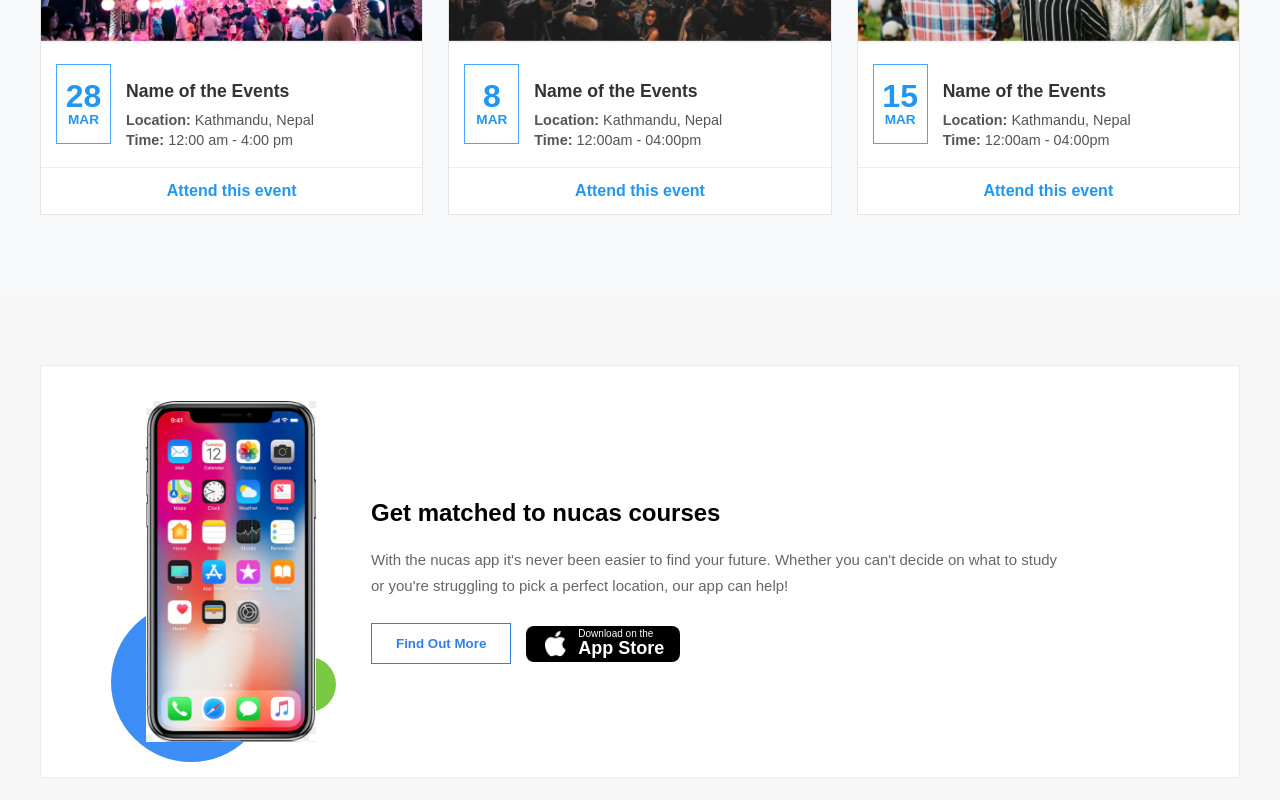
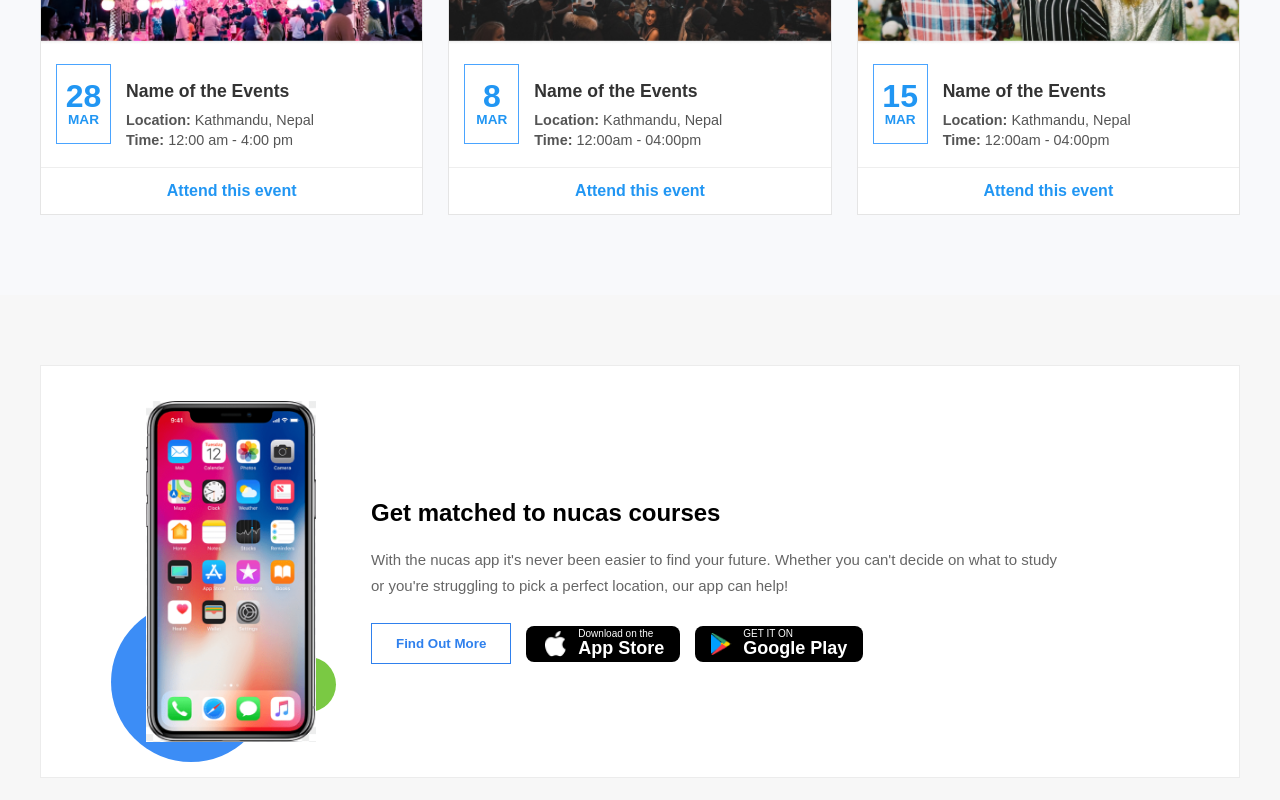
Before and after one commit to bibashmanjusubedi/schoolbharna-ui, a React (Vite) app: page / in a window 1280 px wide. Shown: the part 4304-5104 px from the top of the page. Built offline with nearby package versions, Linux system fonts and the light colour scheme.

Commit message:
feat: Button for Google Play and Apple Store

```diff
--- a/src/components/layout/CourseAppBanner.css
+++ b/src/components/layout/CourseAppBanner.css
@@ -162,10 +162,33 @@
     padding:12px 24px;
 
     background: #000;
+    color:#fff;
 
     border:none;
     border-radius:8px;
 
     cursor:pointer;
     transition:0.3s ease;
+
+    padding:8px 16px;
+    height:36px;
 }
+
+.google-play-btn:hover{
+    background: #1a1a1a;
+}
+
+
+.google-icon{
+    width:22px;
+    height:22px;
+    object-fit: contain;
+}
+
+
+.google-play-text{
+    display:flex;
+    flex-direction: column;
+    align-items: flex-start;
+    line-height: 1.1;
+}
--- a/src/components/layout/CourseAppBanner.jsx
+++ b/src/components/layout/CourseAppBanner.jsx
@@ -2,7 +2,7 @@ import "./CourseAppBanner.css";
 
 import mobile from "../../assets/images/smartPhone2.png";
 import appStore from "../../assets/images/appStore.png";
-import googlePlay from "../../assets/images/GooglePlayLogo.png";
+import googlePlay from "../../assets/images/GPS.png";
 
 const CourseAppBanner = () => {
   return (
@@ -46,6 +46,21 @@ const CourseAppBanner = () => {
               </div>
             </button>
 
+            <button className="google-play-btn">
+              <img
+                src={googlePlay}
+                alt="Google Play"
+                className = "google-icon"
+              />
+
+              <div className = "google-play-text">
+                <span className = "small-text">GET IT ON</span>
+                <span className = "big-text">Google Play</span>
+              </div>
+
+
+            </button>
+
             {/* <button className="google-play-btn">
               <img src={googlePlay} alt="Google Play" className="google-icon" />
 
```
